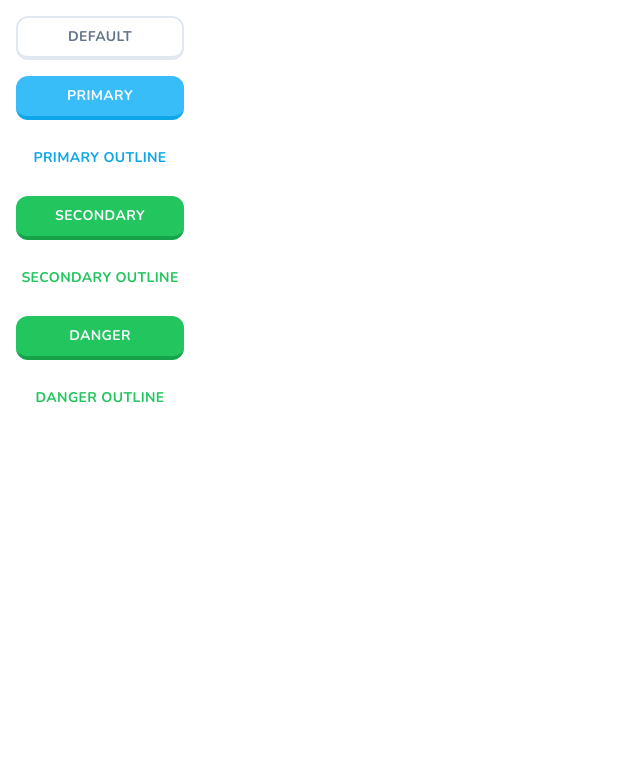
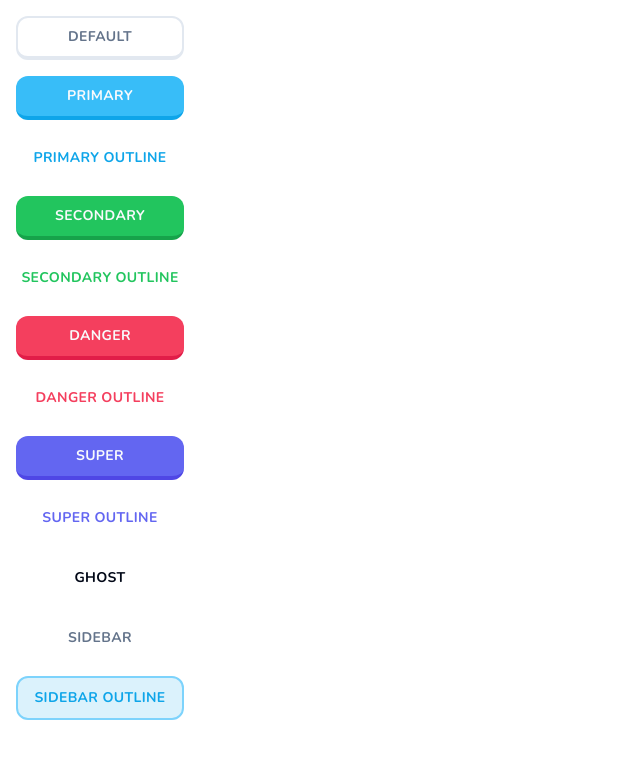
Before and after one commit to itiand/linguo, a Next.js app: page /buttons in a window 1280 px wide. Shown: the top 758 px of the page, without its empty margins (0-640 px from the left). Built offline with nearby package versions, Linux system fonts and the light colour scheme.

Commit message:
continue creating button component

```diff
--- a/app/buttons/page.tsx
+++ b/app/buttons/page.tsx
@@ -10,6 +10,11 @@
       <Button variant="secondaryOutline">Secondary Outline</Button>
       <Button variant="danger">Danger</Button>
       <Button variant="dangerOutline">Danger Outline</Button>
+      <Button variant="super">Super</Button>
+      <Button variant="superOutline">Super Outline</Button>
+      <Button variant="ghost">Ghost</Button>
+      <Button variant="sidebar">Sidebar</Button>
+      <Button variant="sidebarOutline">Sidebar Outline</Button>
     </div>
   );
 };
--- a/components/ui/button.tsx
+++ b/components/ui/button.tsx
@@ -18,8 +18,17 @@
           "bg-green-500 text-primary-foreground hover:bg-green-500/90 border-green-600 border-b-4 active:border-b-0",
         secondaryOutline: "bg-white text-green-500 hover:bg-slate-100",
         danger:
-          "bg-green-500 text-primary-foreground hover:bg-green-500/90 border-green-600 border-b-4 active:border-b-0",
-        dangerOutline: "bg-white text-green-500 hover:bg-slate-100",
+          "bg-rose-500 text-primary-foreground hover:bg-rose-500/90 border-rose-600 border-b-4 active:border-b-0",
+        dangerOutline: "bg-white text-rose-500 hover:bg-slate-100",
+        super:
+          "bg-indigo-500 text-primary-foreground hover:bg-indigo-500/90 border-indigo-600 border-b-4 active:border-b-0",
+        superOutline: "bg-white text-indigo-500 hover:bg-slate-100",
+        ghost:
+          "bg-transparent te xt-slate-500 hover:bg-slate-100 border-transprent border-0",
+        sidebar:
+          "bg-transparent text-slate-500 border-transparent border-2 hover:bg-slate-100 transition-none",
+        sidebarOutline:
+          "bg-sky-500/15 text-sky-500 border-sky-300 border-2 hover:bg-sky-500/20 transition-none",
       },
       size: {
         default: "h-11 px-4 py-2",
```
